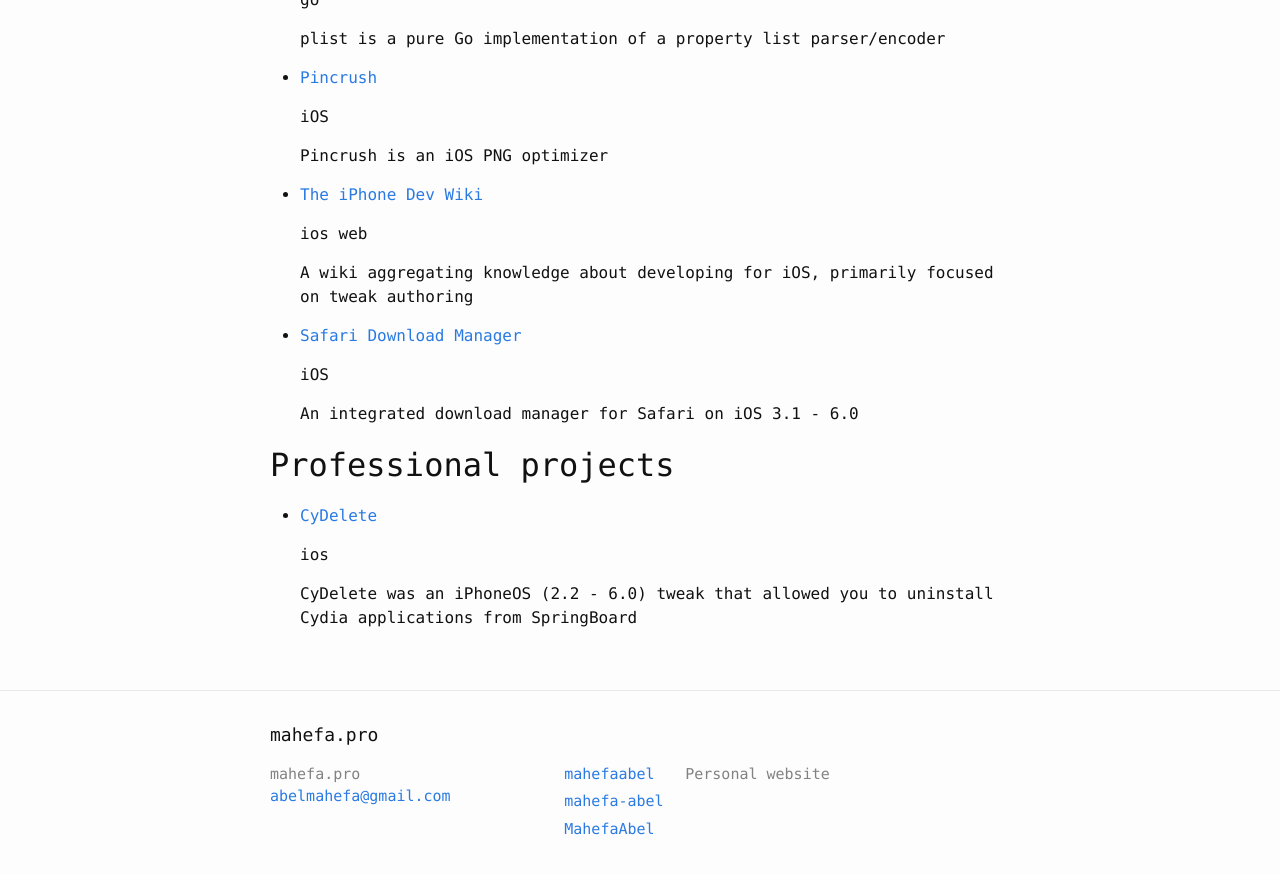
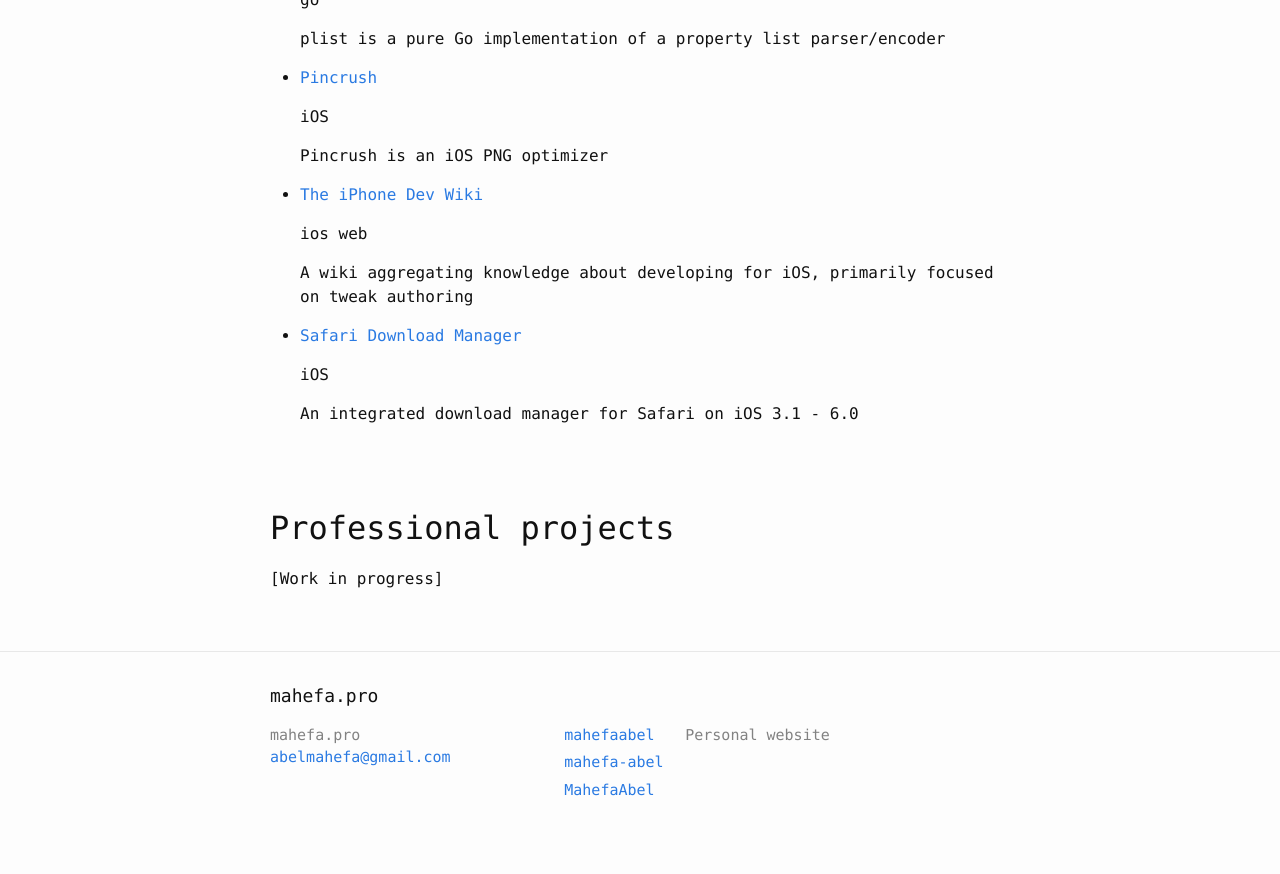
Before and after one commit to mahefa-pro/mahefa.pro, a Jekyll site: the page built from pages/projects.md, in a window 1280 px wide and 900 px high, scrolled down 1810 px. Shown: the top 874 px of the window. Built offline with Jekyll 4.4.1, drawn with Linux system fonts in a browser that asks for light colours.

Commit message:
Update content page

```diff
--- a/pages/projects.md
+++ b/pages/projects.md
@@ -110,12 +110,8 @@ Most of these are offered without a warranty.
 
     An integrated download manager for Safari on iOS 3.1 - 6.0
 
-
+<br/><br/>
 <div id="professional"></div>
 ## Professional projects
 
--   [CyDelete](/projects/cydelete/)
-
-    ios
-
-    CyDelete was an iPhoneOS (2.2 - 6.0) tweak that allowed you to uninstall Cydia applications from SpringBoard
+[Work in progress]
```
Also changed, not shown: projects/cv-manager.md (+1 -0 lines), projects/mahefa.pro.md (+1 -0 lines), projects/ndao-handroso.md (+1 -1 lines).
